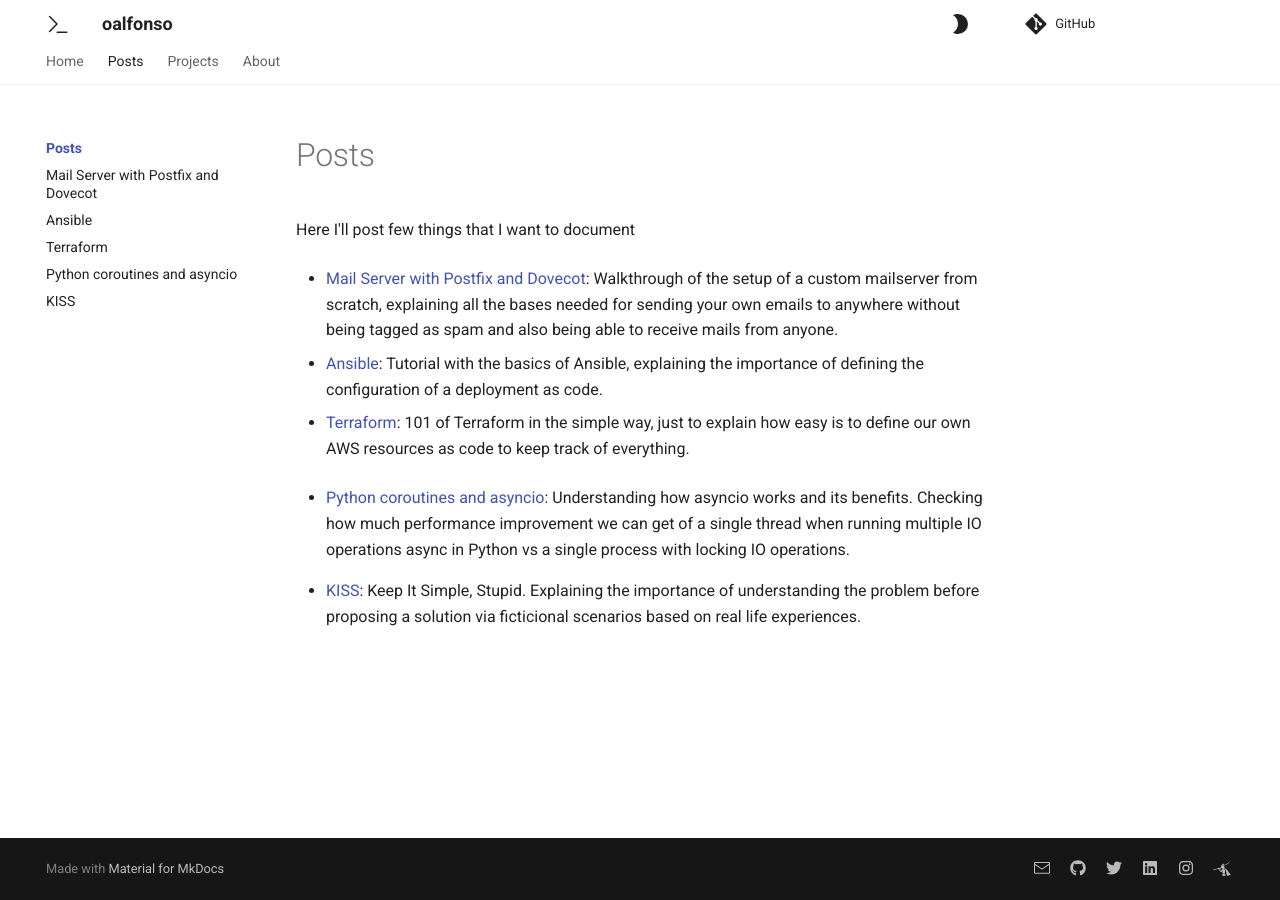
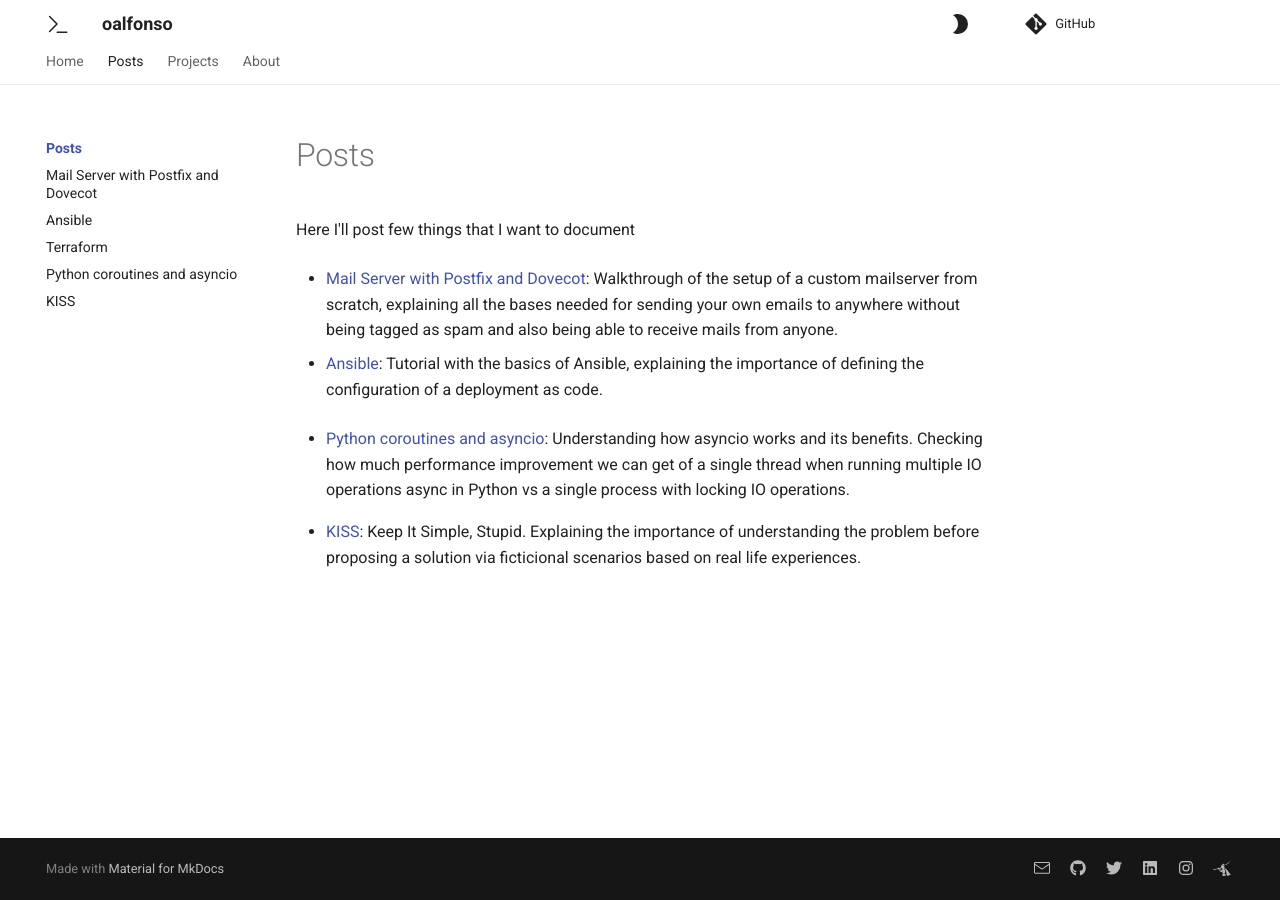
Before and after one commit to oalfonso-o/mkdocs, an MkDocs documentation site: the page built from docs/posts/index.md, in a window 1280 px wide. Built offline with MkDocs 1.6.1 and Material for MkDocs 9.7.7, drawn with Linux system fonts in a browser that asks for light colours; comment, search, counter and statistics services are not loaded.

Commit message:
Remove terraform wip post

```diff
--- a/docs/posts/index.md
+++ b/docs/posts/index.md
@@ -8,8 +8,8 @@ Walkthrough of the setup of a custom mailserver from scratch, explaining all the
 * [Ansible](ansible.md):
 Tutorial with the basics of Ansible, explaining the importance of defining the configuration of a deployment as code.
 
-* [Terraform](terraform.md):
-101 of Terraform in the simple way, just to explain how easy is to define our own AWS resources as code to keep track of everything.
+<!-- * [Terraform](terraform.md):
+101 of Terraform in the simple way, just to explain how easy is to define our own AWS resources as code to keep track of everything. -->
 
 <!-- * [Spark](spark.md):
 All the needed baby steps to be able to run Spark Python Applications in a distributed cluster using YARN, parquet files and Hadoop with S3. -->
```
Also changed, not shown: README.md (+0 -3 lines).
